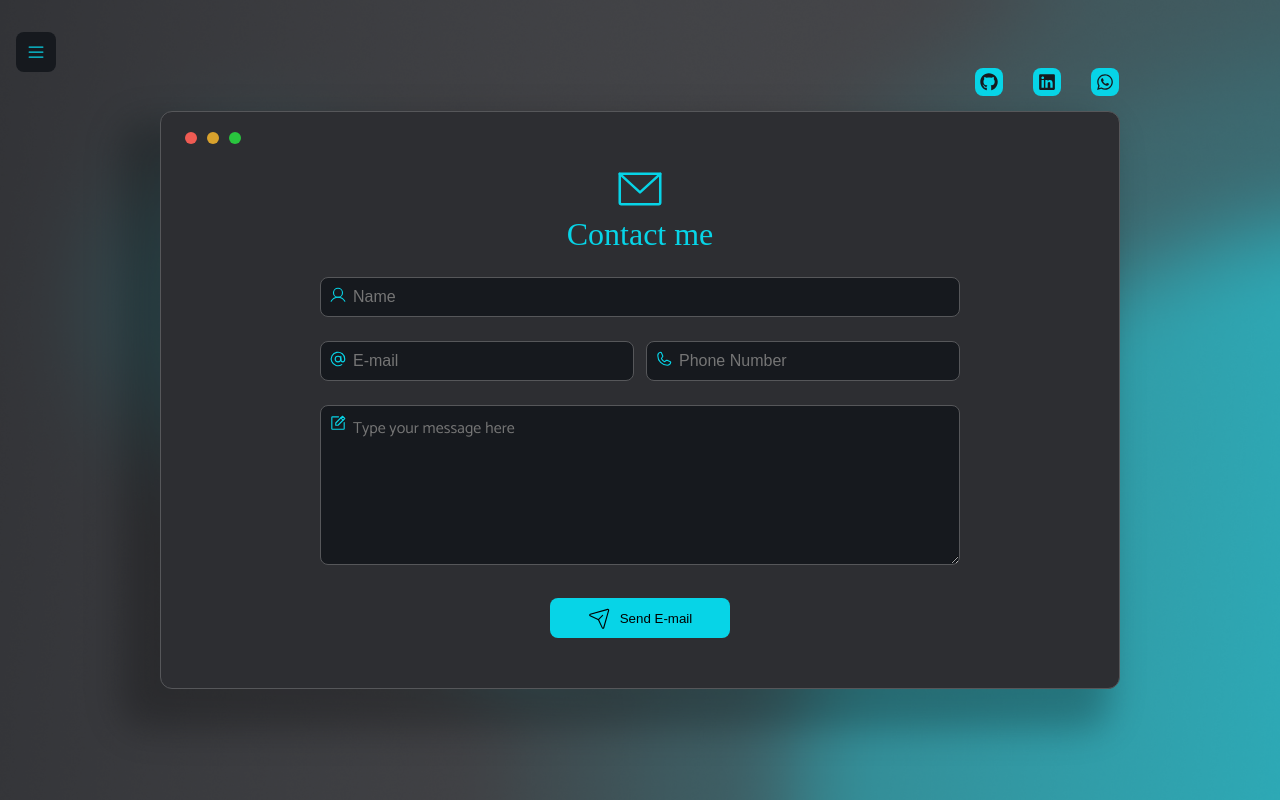
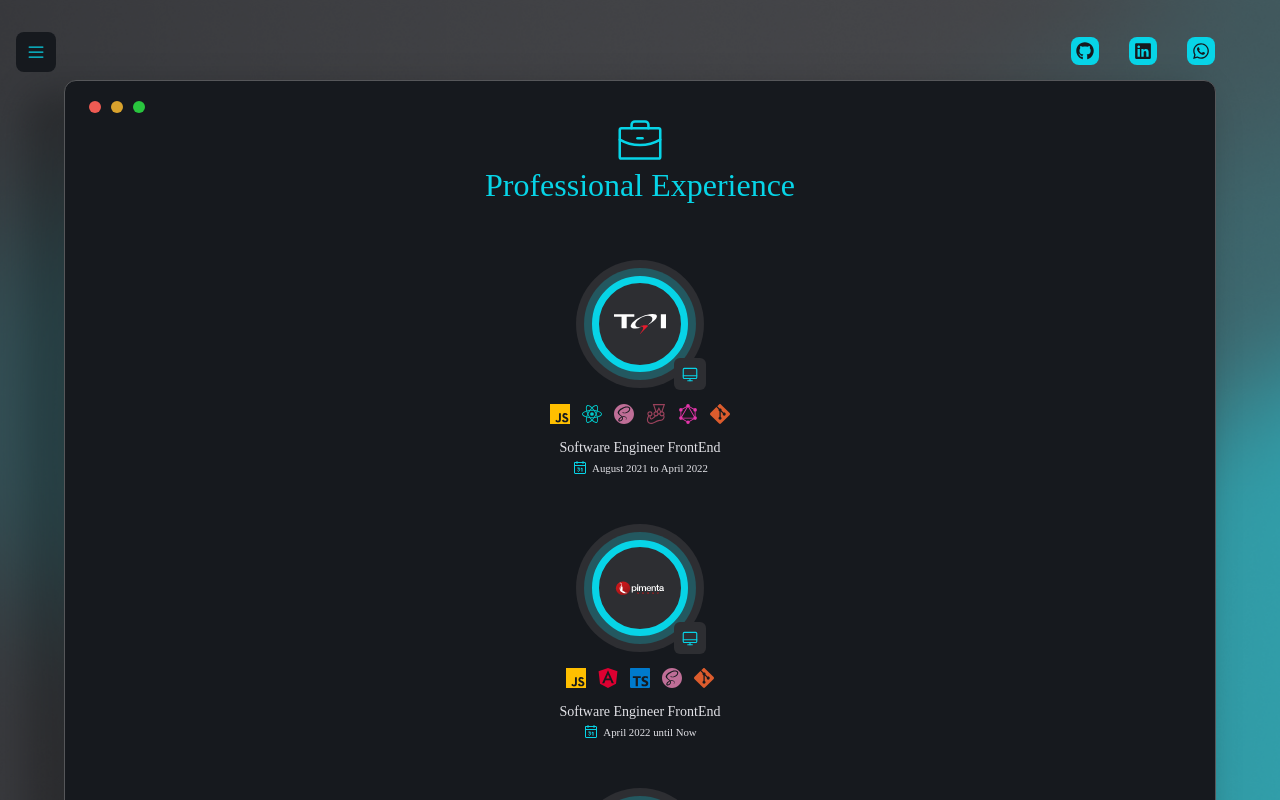
Before and after one commit to marcotulioteles/my-portfolio-website, a React (Vite) app: page /experience in a window 1280 px wide. Shown: the top 800 px of the page. Built offline with nearby package versions, Linux system fonts and the light colour scheme; a web font is replaced by a local one.

Commit message:
feat: implement the react router dom

```diff
--- a/package.json
+++ b/package.json
@@ -12,6 +12,7 @@
     "react": "^18.0.0",
     "react-dom": "^18.0.0",
     "react-icons": "^4.4.0",
+    "react-router-dom": "^6.3.0",
     "sass": "^1.53.0"
   },
   "devDependencies": {
--- a/src/App.tsx
+++ b/src/App.tsx
@@ -5,16 +5,14 @@
 import { ProfessionalExperience } from "./pages/ProfessionalExperience";
 import { Portfolio } from "./pages/Portfolio";
 import { ContactMe } from "./pages/ContactMe";
+import { BrowserRouter } from "react-router-dom";
+import { Router } from "./Router";
 
 function App() {
   return (
-    <>
-      <Sidebar />
-      {/* <Home /> */}
-      {/* <ProfessionalExperience /> */}
-      {/* <Portfolio /> */}
-      <ContactMe />
-    </>
+    <BrowserRouter>
+      <Router />
+    </BrowserRouter>
   );
 }
 
--- /dev/null
+++ b/src/Router.tsx
@@ -0,0 +1,19 @@
+import { Route, Routes } from "react-router-dom";
+import { DefaultLayout } from "./layouts";
+import { ContactMe } from "./pages/ContactMe";
+import { Home } from "./pages/Home";
+import { Portfolio } from "./pages/Portfolio";
+import { ProfessionalExperience } from "./pages/ProfessionalExperience";
+
+export function Router() {
+  return (
+    <Routes>
+      <Route path="/" element={<DefaultLayout />}>
+        <Route path="/" element={<Home />}/>
+        <Route path="/experience" element={<ProfessionalExperience />}/>
+        <Route path="/portfolio" element={<Portfolio />}/>
+        <Route path="/contact" element={<ContactMe />}/>
+      </Route>
+    </Routes>
+  )
+}
--- a/src/components/ExperienceCard/index.tsx
+++ b/src/components/ExperienceCard/index.tsx
@@ -16,8 +16,8 @@
   }[];
 }
 
-const generateIcon = (Icon: IconType, color: string, size: number) => (
-  <Icon size={size} color={color} />
+const generateIcon = (Icon: IconType, color: string, size: number, key: string) => (
+  <Icon size={size} color={color} key={key}/>
 );
 
 export function ExperienceCard({
@@ -40,8 +40,8 @@
         </a>
       </div>
       <div className={styles.techIconsContainer}>
-        {techIconsList.map((icon) =>
-          generateIcon(icon.icon, icon.color, icon.size)
+        {techIconsList.map((icon, index) =>
+          generateIcon(icon.icon, icon.color, icon.size, 'icon-' + index)
         )}
       </div>
       <div className={styles.jobTitleAndDate}>
--- a/src/components/Sidebar/SidebarElement/index.tsx
+++ b/src/components/Sidebar/SidebarElement/index.tsx
@@ -1,32 +1,32 @@
 import { ForwardRefExoticComponent, ReactElement, RefAttributes } from "react";
 import { IconProps } from "phosphor-react";
 import styles from "./styles.module.scss";
+import { NavLink } from "react-router-dom";
 
 interface SidebarElementProps {
-  isActive?: boolean;
   icon: ReactElement<
     ForwardRefExoticComponent<IconProps & RefAttributes<SVGSVGElement>>
   >;
   text: string;
-  onClick: () => void;
+  url: string;
+  urlIsActive: boolean
 }
 
 export function SidebarElement({
-  isActive,
   icon,
   text,
-  onClick,
+  url,
+  urlIsActive
 }: SidebarElementProps) {
   return (
-    <a
-      href="#"
-      className={`${styles["container"]} ${isActive ? styles["active"] : null}`}
-      onClick={onClick}
+    <NavLink
+      to={url}
+      className={urlIsActive ? `${styles.container} ${styles.active}` : `${styles.container}`}
     >
       <div className={styles.content}>
         <div>{icon}</div>
         <span>{text}</span>
       </div>
-    </a>
+    </NavLink>
   );
 }
--- a/src/components/Sidebar/index.tsx
+++ b/src/components/Sidebar/index.tsx
@@ -9,13 +9,14 @@
 import { SIDEBAR_ELEMENTS_PROPS_LIST } from "../../constants";
 
 import styles from "./styles.module.scss";
+import { useLocation } from "react-router-dom";
 
 interface sidebarElementsProps {
   text: string;
   icon: ReactElement<
     ForwardRefExoticComponent<IconProps & RefAttributes<SVGSVGElement>>
   >;
-  isActive: boolean;
+  url: string;
 }
 
 export function Sidebar() {
@@ -23,21 +24,7 @@
     sidebarElementsProps[]
   >(SIDEBAR_ELEMENTS_PROPS_LIST);
   const [sidebarIsVisible, setSidebarIsVisible] = useState(false);
-
-  const handleSidebarElementOnClick = (
-    list: sidebarElementsProps[],
-    index: number
-  ) => {
-    const newList = list.map((element) => {
-      return {
-        ...element,
-        isActive: false,
-      };
-    });
-
-    newList[index].isActive = true;
-    setSidebarElements(newList);
-  };
+  const { pathname } = useLocation();
 
   return (
     <>
@@ -52,10 +39,8 @@
               key={`sidebar-element-${index}`}
               icon={sidebarElement.icon}
               text={sidebarElement.text}
-              isActive={sidebarElement.isActive}
-              onClick={() => {
-                handleSidebarElementOnClick(sidebarElements, index);
-              }}
+              url={sidebarElement.url}
+              urlIsActive={pathname === sidebarElement.url}
             />
           ))}
         </nav>
--- a/src/constants/index.tsx
+++ b/src/constants/index.tsx
@@ -17,22 +17,22 @@
   {
     text: "Home",
     icon: <House size={40} />,
-    isActive: false,
+    url: '/',
   },
   {
     text: "Professional Experience",
     icon: <Briefcase size={40} />,
-    isActive: false,
+    url: '/experience',
   },
   {
     text: "Portfolio",
     icon: <Folders size={40} />,
-    isActive: false,
+    url: '/portfolio'
   },
   {
     text: "Contact me",
     icon: <EnvelopeSimple size={40} />,
-    isActive: false,
+    url: '/contact',
   },
 ];
 
--- /dev/null
+++ b/src/layouts/index.tsx
@@ -0,0 +1,11 @@
+import { Outlet } from "react-router-dom";
+import { Sidebar } from "../components/Sidebar";
+
+export function DefaultLayout() {
+  return (
+    <>
+      <Sidebar />
+      <Outlet />
+    </>
+  )
+}
--- a/src/pages/ContactMe/styles.module.scss
+++ b/src/pages/ContactMe/styles.module.scss
@@ -4,6 +4,7 @@
   background-image: url('/src/assets/blur-background.png');
   background-position: center;
   background-size: cover;
+  background-repeat: repeat;
 
   @media (min-width: 1384px) {
     margin-left: 200px;
@@ -25,10 +26,11 @@
 }
 
 .container {
-  width: 95%;
+  width: 90%;
+  height: fit-content;
   margin: auto auto;
   display: flex;
-  flex-direction: column-reverse;
+  flex-direction: column;
   align-items: center;
   justify-content: space-between;
   background-color: var(--gray-300);
--- a/src/pages/Portfolio/styles.module.scss
+++ b/src/pages/Portfolio/styles.module.scss
@@ -5,6 +5,7 @@
   background-image: url('/src/assets/blur-background.png');
   background-position: center;
   background-size: cover;
+  background-repeat: repeat;
 
   @media (min-width: 1384px) {
     margin-left: 200px;
@@ -104,9 +105,7 @@
     color: var(--blue);
     background-color: var(--gray-700);
     border: 1px solid var(--blue);
-    position: absolute;
-    bottom: -45px;
-    right: 0;
+    margin-bottom: 2rem;
     transition: all ease-in-out 0.2s;
     cursor: pointer;
 
--- a/src/pages/ProfessionalExperience/index.tsx
+++ b/src/pages/ProfessionalExperience/index.tsx
@@ -17,9 +17,9 @@
           <h1>Professional Experience</h1>
         </div>
         <div className={styles.cards}>
-          {EXPERIENCE_CARD_LIST.map((card) => (
+          {EXPERIENCE_CARD_LIST.map((card, index) => (
             <ExperienceCard
-              key={card.companyUrl}
+              key={`company}-${index}`}
               logoUrl={card.logoUrl}
               techIconsList={card.techIconsList}
               companyUrl={card.companyUrl}
--- a/src/pages/ProfessionalExperience/styles.module.scss
+++ b/src/pages/ProfessionalExperience/styles.module.scss
@@ -4,6 +4,7 @@
     background-image: url('/src/assets/blur-background.png');
     background-position: center;
     background-size: cover;
+    background-repeat: repeat;
 
     @media (min-width: 1384px) {
       margin-left: 200px;
@@ -23,7 +24,7 @@
     border-radius: 0.75rem;
     border: 1px solid var(--gray-200);
     position: relative;
-  box-shadow: -25px 25px 35px 15px rgba(0,0,0,0.25);
+    box-shadow: -25px 25px 35px 15px rgba(0, 0, 0, 0.25);
 
     @media (min-width: 1384px) {
       max-width: 1020px;
```
Also changed, not shown: 1 other file (tests, documents, lock files or other folders). Lines whose indentation alone changed are shown as unchanged.
